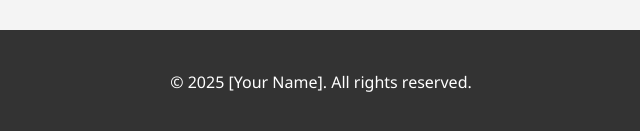
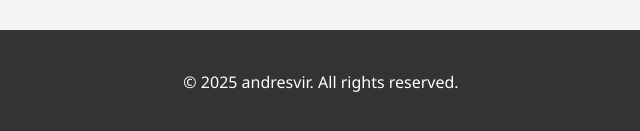
Before and after one commit to andresvBSE/aboutme, a plain HTML site: page index.html in a window 1280 px wide. Shown: the part 1973-2104 px from the top of the page, 319-959 px from the left. Drawn offline with Linux system fonts and the light colour scheme.

Commit message:
update title and footer

```diff
--- a/index.html
+++ b/index.html
@@ -3,7 +3,7 @@
 <head>
     <meta charset="UTF-8">
     <meta name="viewport" content="width=device-width, initial-scale=1.0">
-    <title>Your Name - Personal Portfolio</title>
+    <title>About Andres Vir</title>
     <link rel="stylesheet" href="style.css">
     <link rel="stylesheet" href="https://cdnjs.cloudflare.com/ajax/libs/font-awesome/6.5.2/css/all.min.css">
 </head>
@@ -67,7 +67,7 @@
 
     <footer>
         <div class="container">
-            <p>&copy; 2025 [Your Name]. All rights reserved.</p>
+            <p>&copy; 2025 andresvir. All rights reserved.</p>
         </div>
     </footer>
 
```
